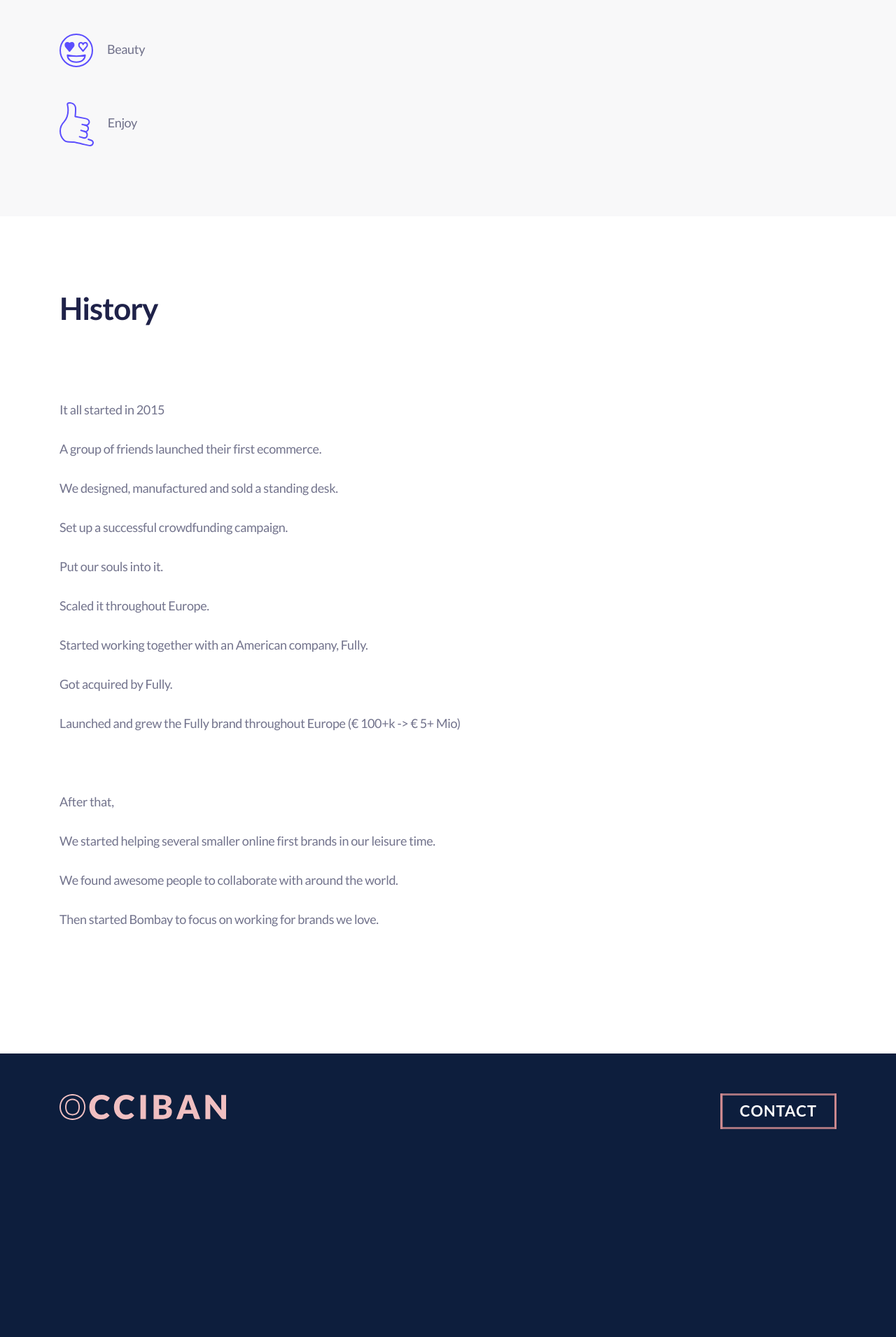
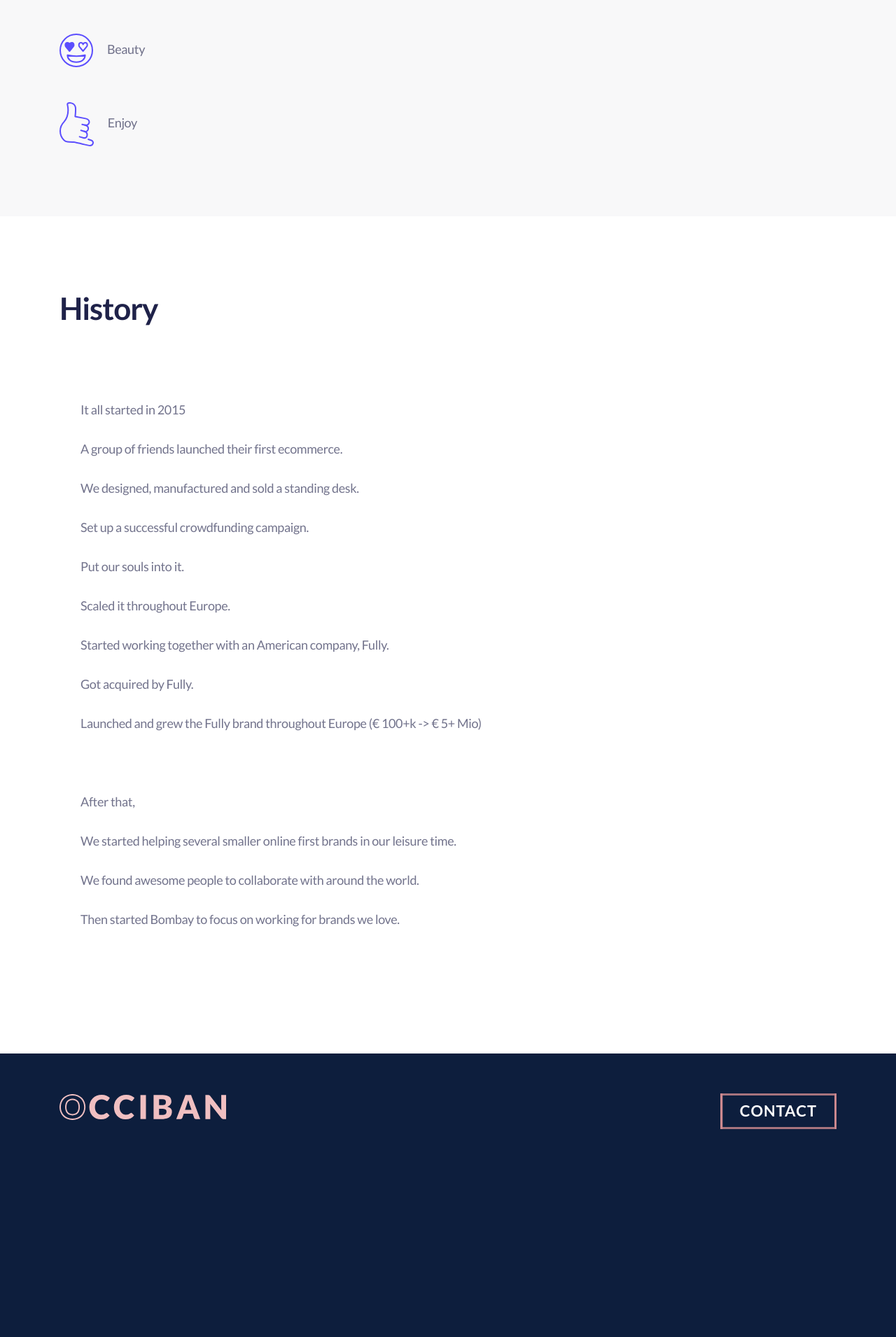
Before and after one commit to occiban/occiban.github.io, a Jekyll site: the page built from about.html, in a window 1280 px wide. Shown: the part 870-2780 px from the top of the page at 70% size. Built offline with Jekyll 4.4.1, drawn with Linux system fonts in a browser that asks for light colours.

Commit message:
slider-edit-10

```diff
--- a/css/theme.css
+++ b/css/theme.css
@@ -206,6 +206,8 @@ input[type=submit] {
 }
 .marg-bottom-xxl {
   margin-bottom: 150px !important;
+  margin-left: 15px;
+  margin-right: 15px;
 }
 .marg-bottom-xxxl {
   margin-bottom: 200px !important;
```
